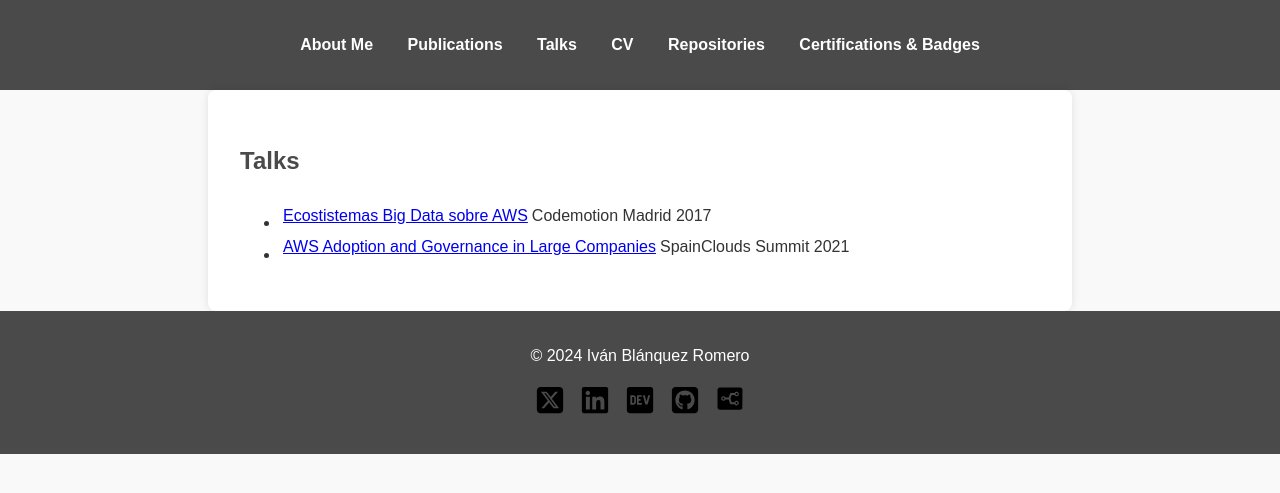
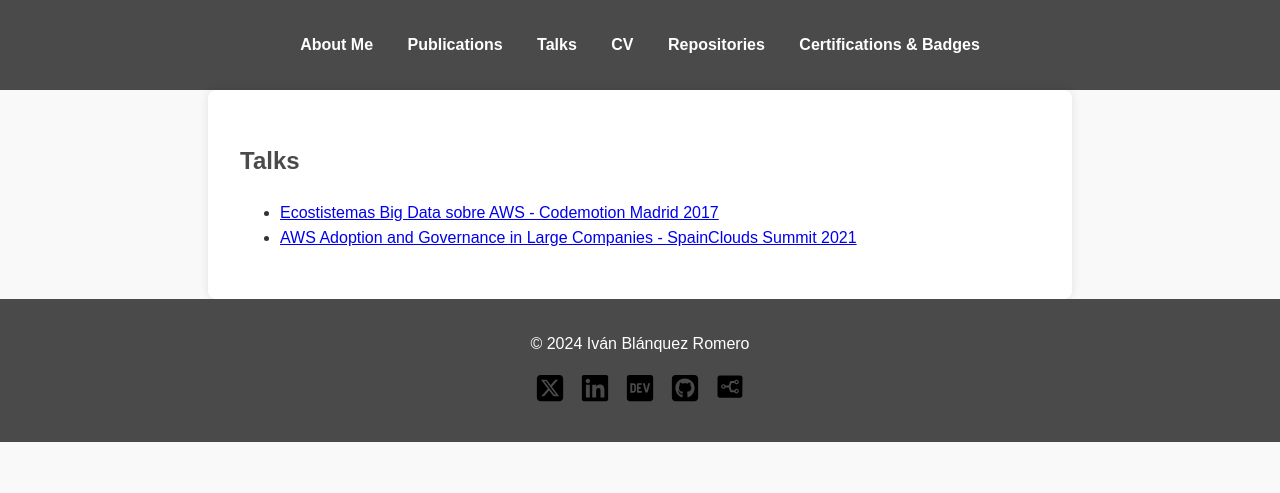
Before and after one commit to IvanBlanquez/ivanblanquez.github.io, a Jekyll site: the page built from talks.md, in a window 1280 px wide. Shown: the top 493 px of the page. Built offline with Jekyll 4.4.1, drawn with Linux system fonts in a browser that asks for light colours.

```diff
--- a/talks.md
+++ b/talks.md
@@ -4,5 +4,5 @@ title: "Talks"
 permalink: /talks/
 ---
 
-* [Ecostistemas Big Data sobre AWS](https://www.youtube.com/watch?v=bW2tiBwvAH8) | Codemotion Madrid 2017
-* [AWS Adoption and Governance in Large Companies](https://www.youtube.com/watch?v=UUl0F2vcoxk) | SpainClouds Summit 2021
+* [Ecostistemas Big Data sobre AWS - Codemotion Madrid 2017](https://www.youtube.com/watch?v=bW2tiBwvAH8)
+* [AWS Adoption and Governance in Large Companies - SpainClouds Summit 2021](https://www.youtube.com/watch?v=UUl0F2vcoxk)
```
